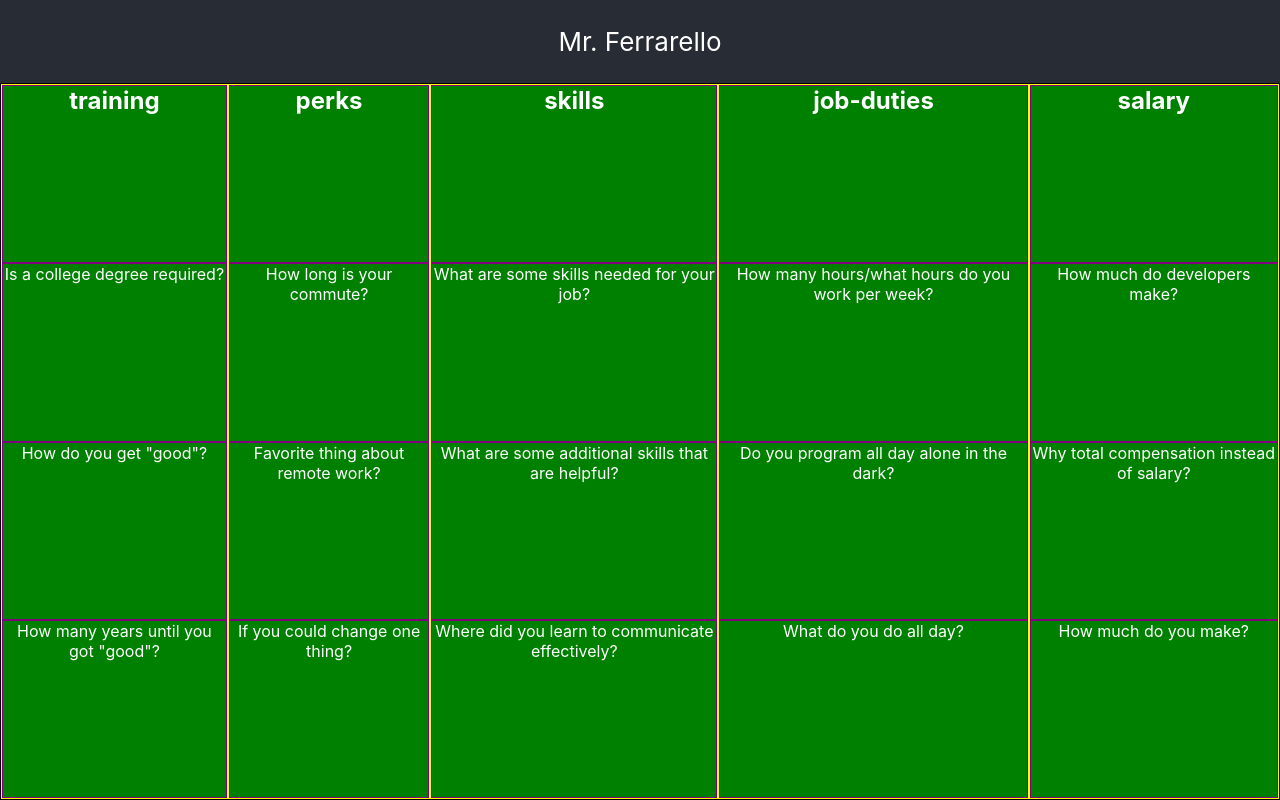
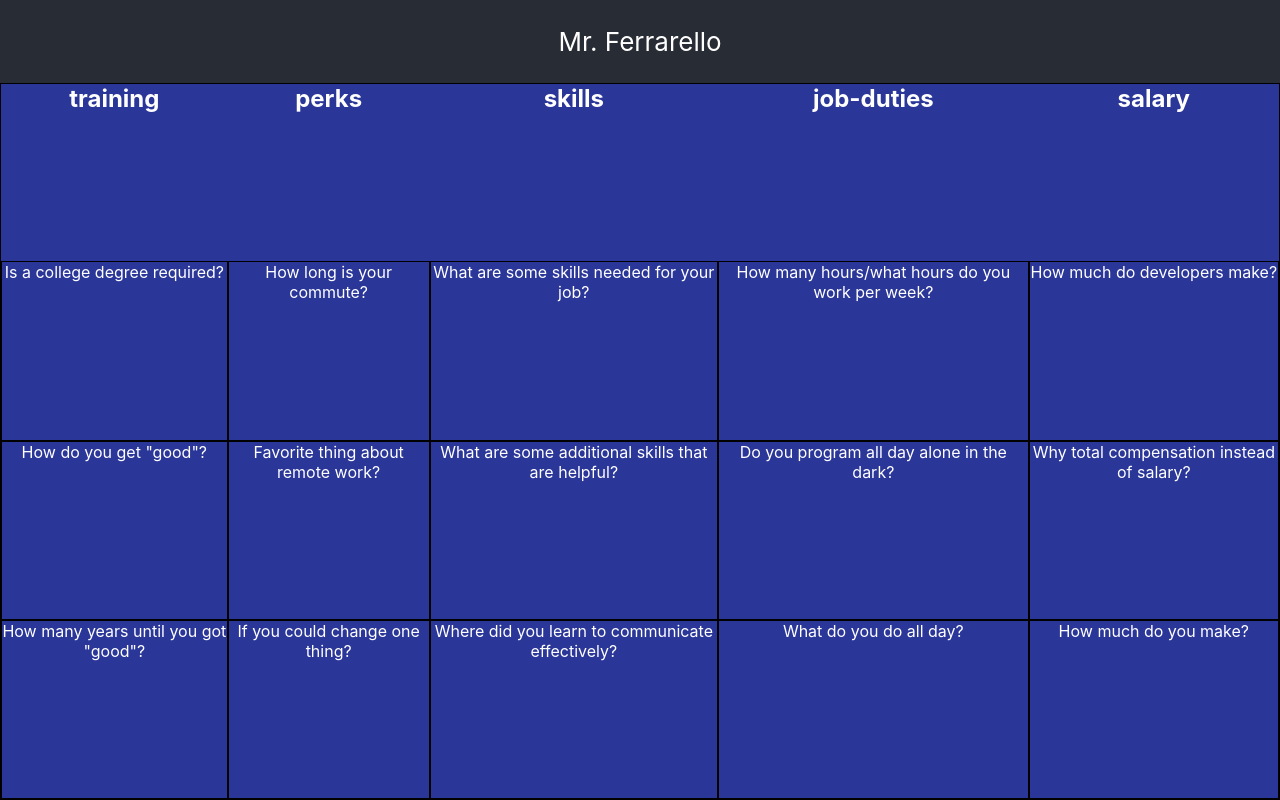
Before and after one commit to salcode/career-jeopardy, a React (Create React App) app: page / in a window 1280 px wide. Built offline with nearby package versions, Linux system fonts and the light colour scheme.

Commit message:
Remove extraneous colors

```diff
--- a/src/App.css
+++ b/src/App.css
@@ -37,15 +37,14 @@ body {
 }
 
 .category {
-	background-color: pink;
-	border: 1px solid yellow;
 	display: flex;
 	flex-direction: column;
 	justify-content: space-around;
 }
 .cell {
-	background-color: green;
-	border: 1px solid purple;
 	height: 25%;
 	margin: 0;
 }
+section.cell {
+	border: 1px solid black;
+}
```
